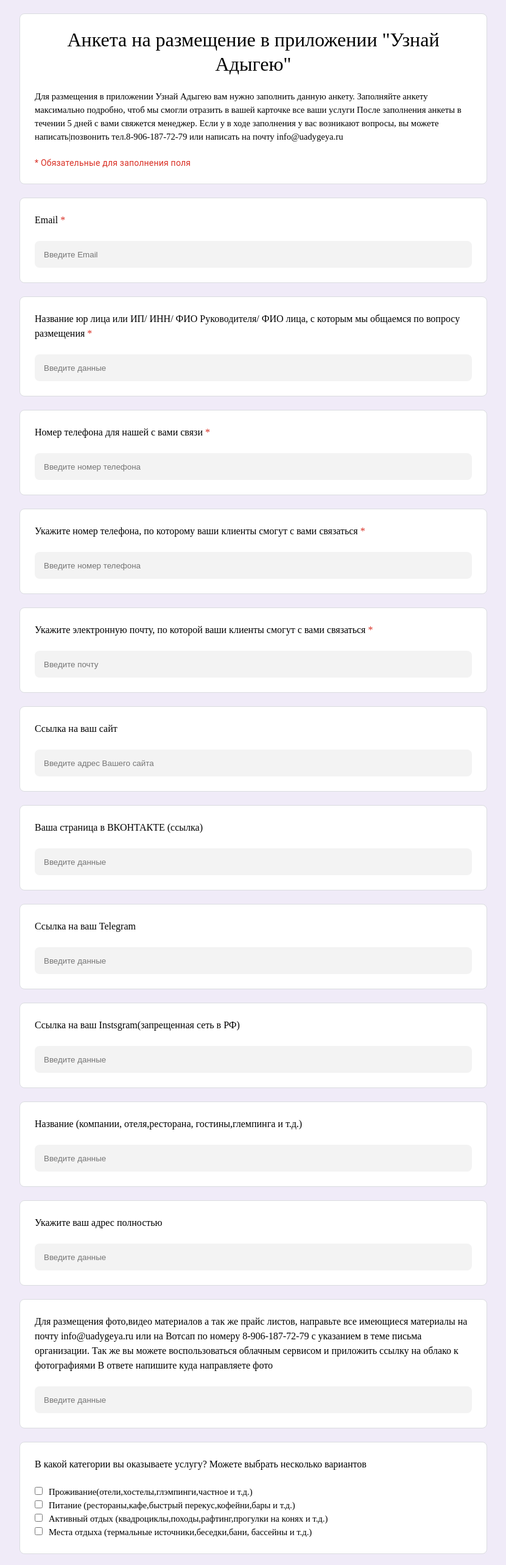
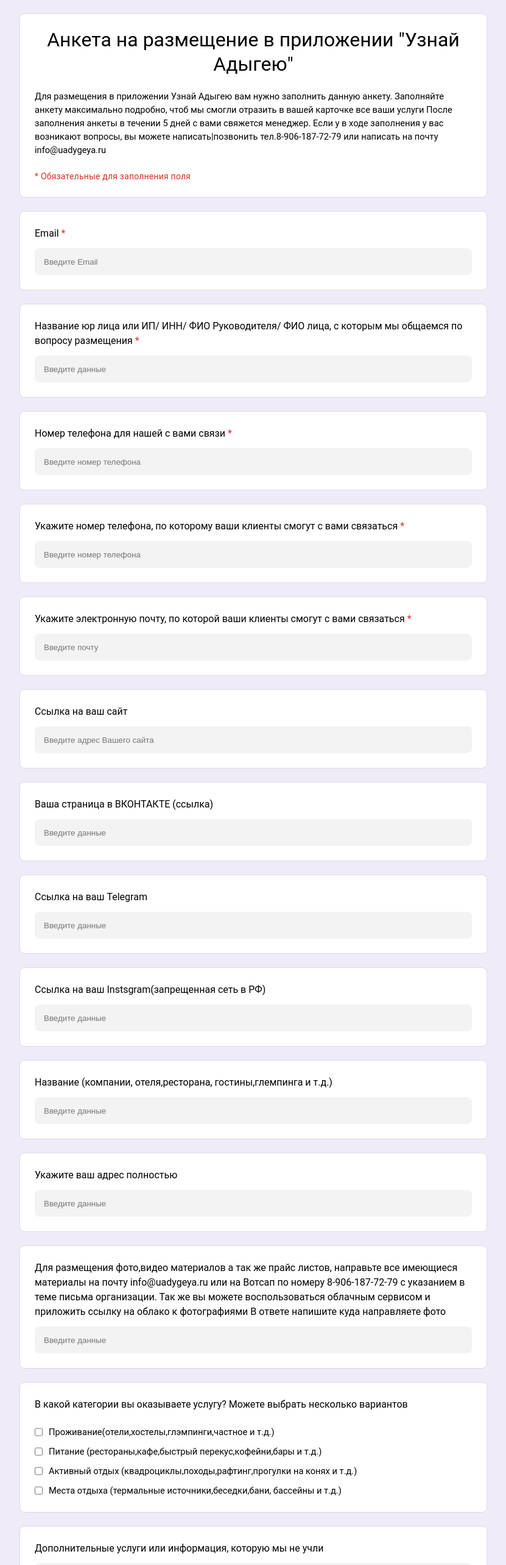
Before and after one commit to diiimmmaaas/custom-form, a Next.js app: page / in a window 1280 px wide. Shown: the top 2566 px of the page at 61% size, without its empty margins (224-1055 px from the left). Built offline with nearby package versions, Linux system fonts and the light colour scheme.

Commit message:
fix layout

```diff
--- a/src/components/CustomCheckbox/CustomCheckbox.module.css
+++ b/src/components/CustomCheckbox/CustomCheckbox.module.css
@@ -11,7 +11,7 @@
   margin-top: 22px;
 }
 .checkboxTitle {
-  font-family: 'docs-Roboto';
+  font-family: 'Roboto';
   font-weight: 400;
   font-size: 12pt;
   line-height: 1.5;
@@ -21,9 +21,10 @@
 .checkboxesContainer {
   display: flex;
   flex-direction: column;
+  gap: 10px;
 }
 .checkboxContainer {
-
+  display: flex;
 }
 
 .checkbox {
@@ -31,7 +32,7 @@
   cursor: pointer;
 }
 .checkboxLabel {
-  font-family: 'docs-Roboto';
+  font-family: 'Roboto';
   font-weight: 400;
   font-size: 11pt;
   line-height: 1.5;
--- a/src/components/CustomCheckbox/CustomCheckbox.tsx
+++ b/src/components/CustomCheckbox/CustomCheckbox.tsx
@@ -22,10 +22,9 @@
         <div className={styles.checkboxesContainer}>
           {options.map((option, index) => {
             return <div key={option.id} className={styles.checkboxContainer}>
-              <Field className={styles.checkbox} id="formBox" type="checkbox" name={name}
+              <Field className={styles.checkbox} type="checkbox" name={name}
                      value={option.title}/>
-              <label className={styles.checkboxLabel}
-                     htmlFor="formBox">{option.title}</label>
+              <label className={styles.checkboxLabel}>{option.title}</label>
             </div>;
           })}
         </div>
--- a/src/components/InputBlock/InputBlock.module.css
+++ b/src/components/InputBlock/InputBlock.module.css
@@ -12,7 +12,7 @@
 }
 
 .inputTitle {
-  font-family: 'docs-Roboto';
+  font-family: 'Roboto';
   font-weight: 400;
   font-size: 12pt;
   line-height: 1.5;
@@ -29,7 +29,7 @@
   width: 100%;
   height: 44px;
   padding: 5px 15px;
-  margin-top: 22px;
+  margin-top: 12px;
 }
 
 .inputError {
--- a/styles/Home.module.css
+++ b/styles/Home.module.css
@@ -22,7 +22,7 @@
 }
 
 .headerTitle {
-  font-family: 'docs-Roboto';
+  font-family: 'Roboto';
   font-weight: 400;
   font-size: 24pt;
   line-height: 1.25;
@@ -32,7 +32,7 @@
 }
 
 .headerDescription {
-  font-family: 'docs-Roboto';
+  font-family: 'Roboto';
   font-weight: 400;
   font-size: 11pt;
   line-height: 1.5;
@@ -51,11 +51,11 @@
 
 .submitBtn {
   margin-top: 30px;
-  background: #FF3F00;
+  background: #3d8a3b;
   border-radius: 5px;
   box-shadow: 0px 4px 32px rgba(7, 8, 14, 0.1);
   width: 400px;
-  font-family: 'Montserrat';
+  font-family: 'Roboto';
   font-style: normal;
   font-weight: 500;
   font-size: 20px;
@@ -72,7 +72,7 @@
   border-radius: 5px;
   box-shadow: 0px 4px 32px rgba(7, 8, 14, 0.1);
   width: 400px;
-  font-family: 'Montserrat';
+  font-family: 'Roboto';
   font-style: normal;
   font-weight: 500;
   font-size: 20px;
@@ -101,12 +101,15 @@
   page-break-inside: avoid;
   word-wrap: break-word;
   margin-top: 22px;
+  font-family: 'Roboto';
 }
 
 .list {
   padding: 24px;
 }
 
-.checkboxContainer {
-
+@media screen and (max-width: 800px) {
+  .container {
+    width: 98%;
+  }
 }
```
